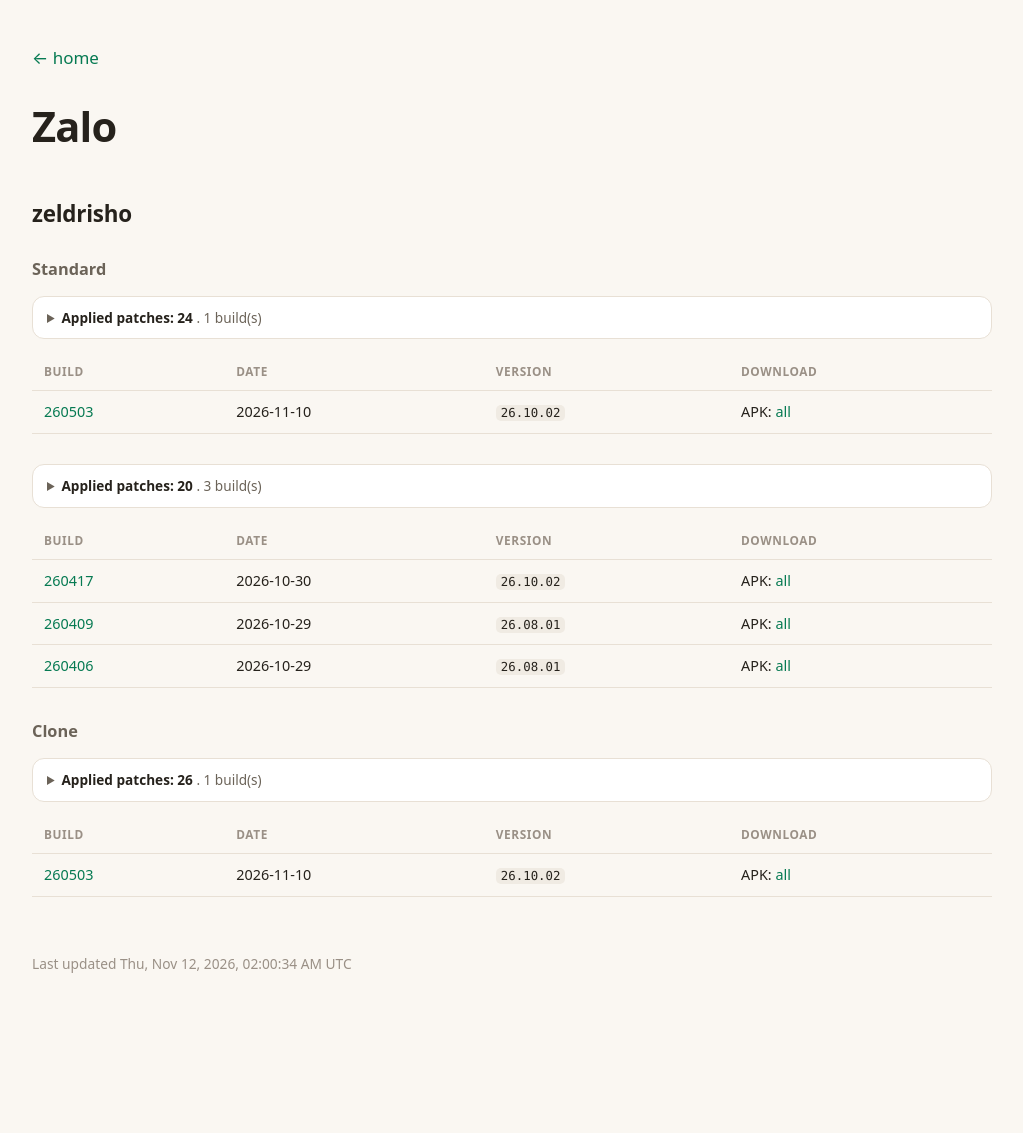
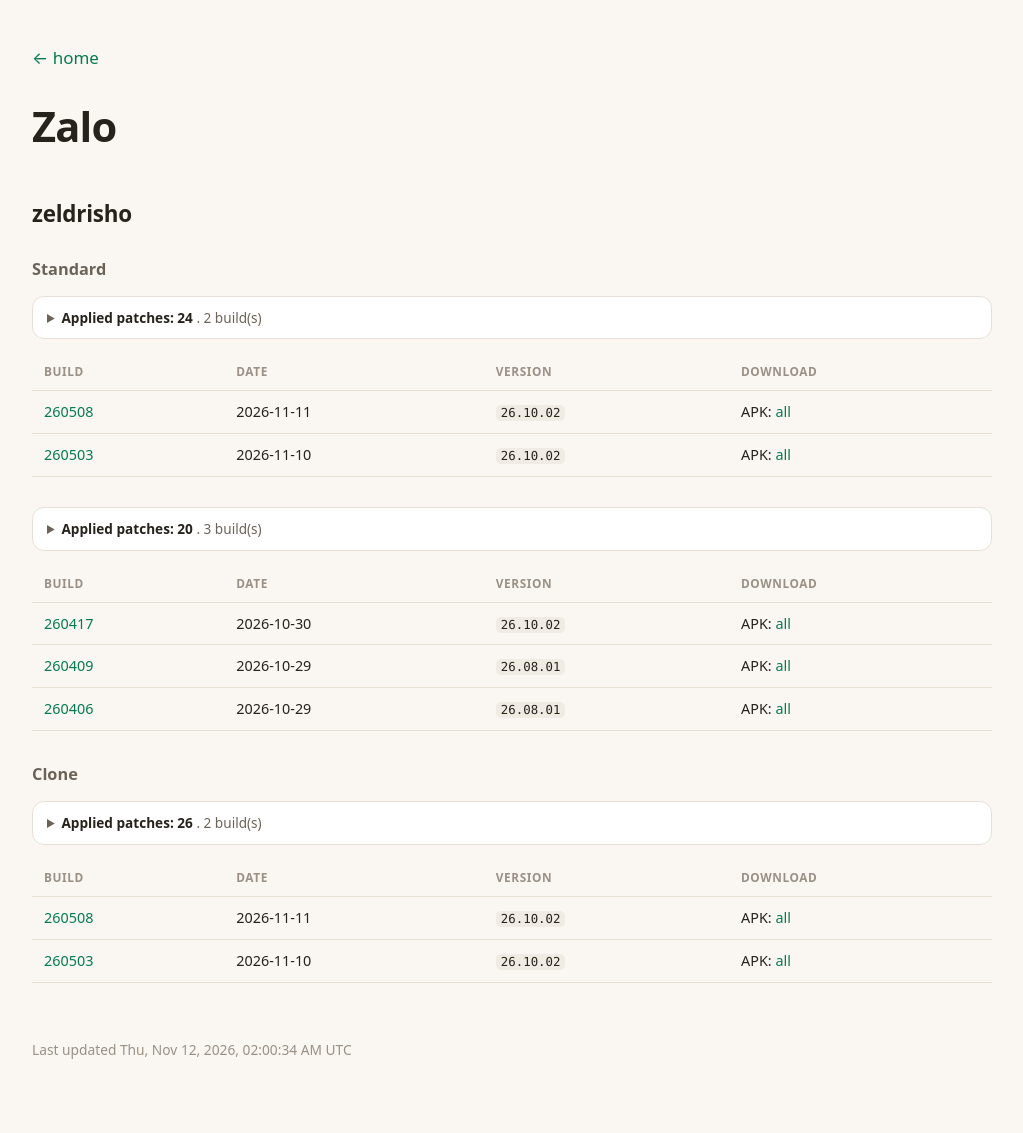
Before and after one commit to nullcpy/archive, a Jekyll site: the page built from apps/zalo/index.md, in a window 1280 px wide. Shown: the whole page, without its empty margins (128-1151 px from the left). Built offline with Jekyll 4.4.1, drawn with Linux system fonts in a browser that asks for light colours; before the commit the page ends 1047 px from its top, so only the background shows below that.

Commit message:
chore: rebuild the archive Pages surface [skip ci]

```diff
--- a/apps/zalo/index.md
+++ b/apps/zalo/index.md
@@ -8,7 +8,7 @@ title: Zalo
 
 ### Standard
 
-<details><summary><b>Applied patches: 24</b> . 1 build(s)</summary>
+<details><summary><b>Applied patches: 24</b> . 2 build(s)</summary>
 <ul>
 <li>Bypass native startup tamper check</li>
 <li>Bypass Zalo Drive Contacts permission gate</li>
@@ -39,6 +39,7 @@ title: Zalo
 
 | Build | Date | Version | Download |
 |---|---|---|---|
+| [260508](https://github.com/nullcpy/archive/releases/tag/260508) | 2026-11-11 | `26.10.02` | APK: [all](https://github.com/nullcpy/archive/releases/download/260508/zalo-zeldrisho-v26.10.02-all.apk) |
 | [260503](https://github.com/nullcpy/archive/releases/tag/260503) | 2026-11-10 | `26.10.02` | APK: [all](https://github.com/nullcpy/archive/releases/download/260503/zalo-zeldrisho-v26.10.02-all.apk) |
 
 <details><summary><b>Applied patches: 20</b> . 3 build(s)</summary>
@@ -74,7 +75,7 @@ title: Zalo
 
 ### Clone
 
-<details><summary><b>Applied patches: 26</b> . 1 build(s)</summary>
+<details><summary><b>Applied patches: 26</b> . 2 build(s)</summary>
 <ul>
 <li>Bypass native startup tamper check</li>
 <li>Bypass Zalo Drive Contacts permission gate</li>
@@ -107,4 +108,5 @@ title: Zalo
 
 | Build | Date | Version | Download |
 |---|---|---|---|
+| [260508](https://github.com/nullcpy/archive/releases/tag/260508) | 2026-11-11 | `26.10.02` | APK: [all](https://github.com/nullcpy/archive/releases/download/260508/zalo-zeldrisho-clone-v26.10.02-all.apk) |
 | [260503](https://github.com/nullcpy/archive/releases/tag/260503) | 2026-11-10 | `26.10.02` | APK: [all](https://github.com/nullcpy/archive/releases/download/260503/zalo-zeldrisho-clone-v26.10.02-all.apk) |
```
Also changed, not shown: apps/netflix/index.md (+2 -1 lines), index.md (+8 -8 lines).
